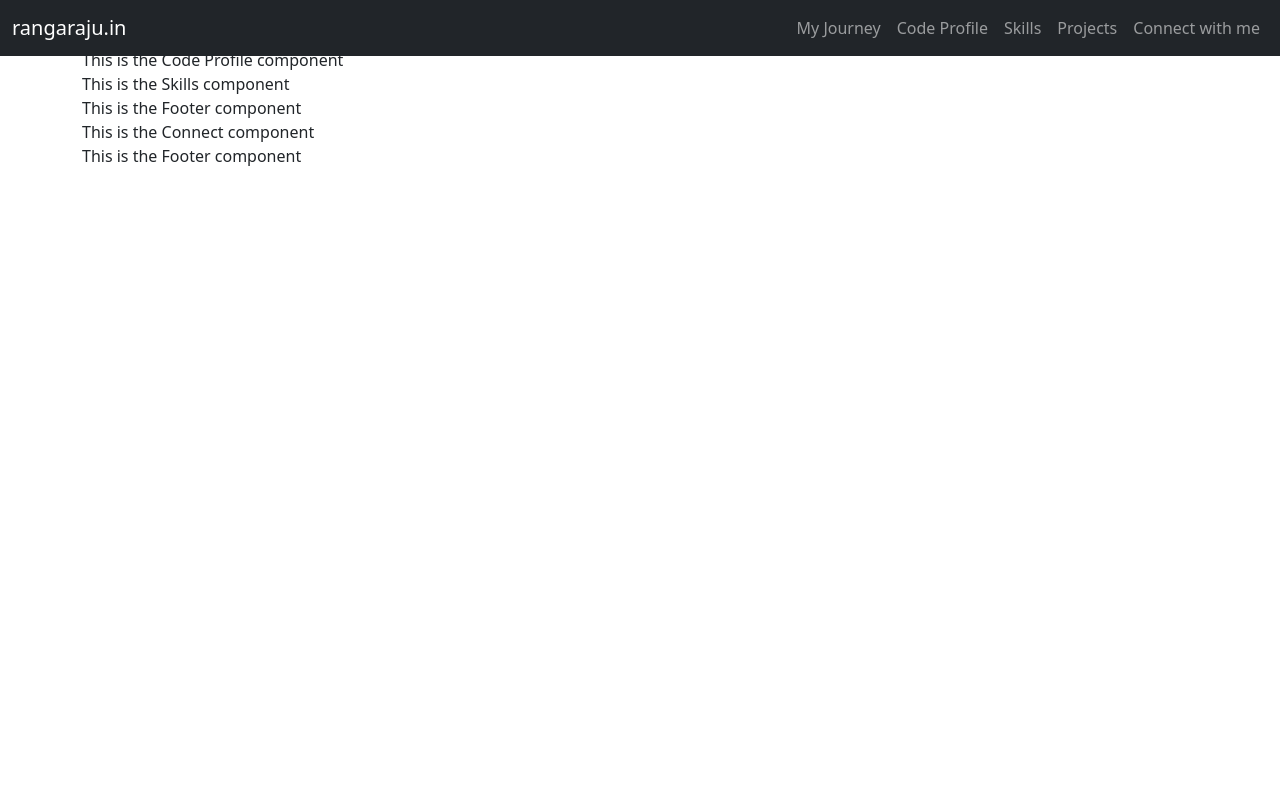
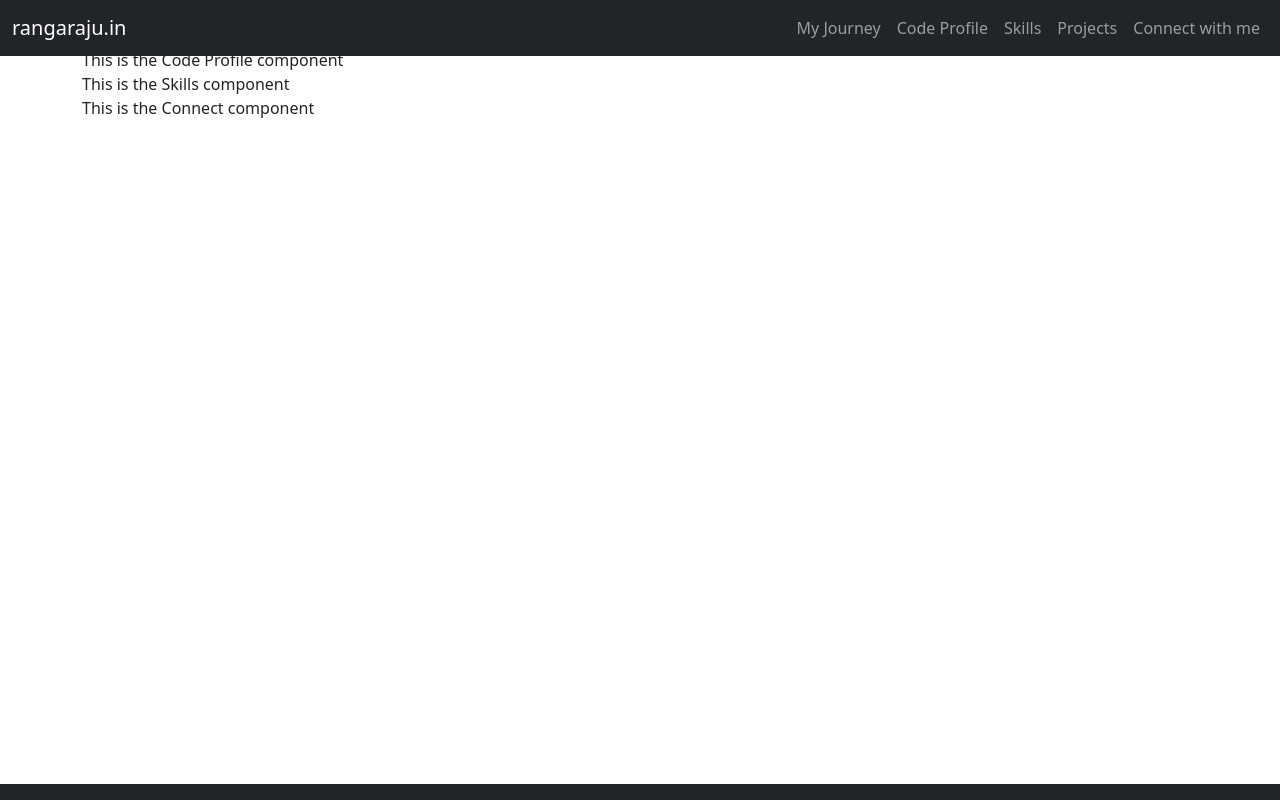
Before and after one commit to rangaraju29139/my-app, a React (Create React App) app: page / in a window 1280 px wide. Built offline with nearby package versions, Linux system fonts and the light colour scheme.

Commit message:
added the sample footer

```diff
--- a/src/components/Footer.js
+++ b/src/components/Footer.js
@@ -1,7 +1,11 @@
 import React from "react";
-import { Container } from "react-bootstrap";
+import { Container, Navbar } from "react-bootstrap";
 
 function Footer() {
-  return <Container>This is the Footer component</Container>;
+  return (
+    <Navbar expand="lg" fixed="bottom" variant="dark" bg="dark">
+      <Container></Container>
+    </Navbar>
+  );
 }
 export default Footer;
```
